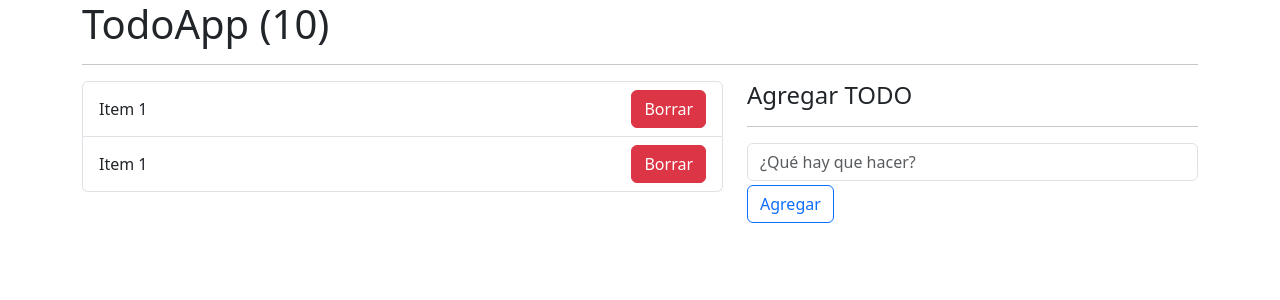
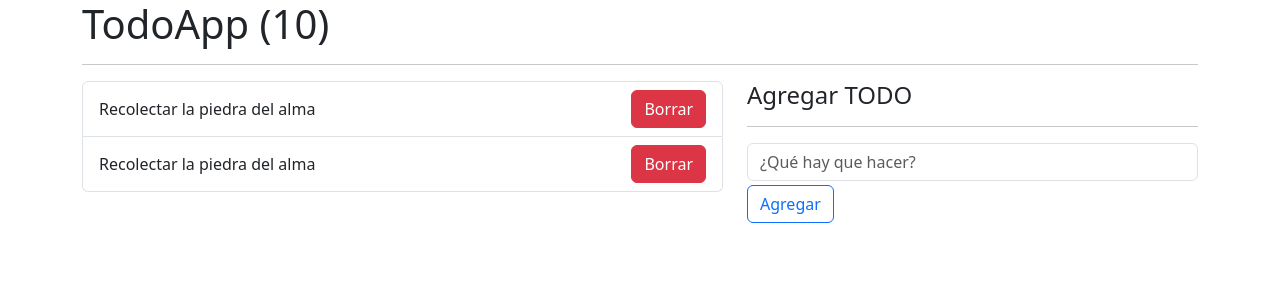
Before and after one commit to saulsistemas/CURSO-REACT, a React (Vite) app: page / in a window 1280 px wide. Shown: the top 300 px of the page. Built offline with nearby package versions, Linux system fonts and the light colour scheme.

Commit message:
08 componentes para todo

```diff
--- /dev/null
+++ b/src/08-useReducer/TodoAdd.jsx
@@ -0,0 +1,38 @@
+import React from 'react'
+import { useForm } from '../hooks/useForm'
+
+export const TodoAdd = ({onNewTodo}) => {
+    const { description, onInputChange, onResetForm } = useForm({
+        description: ''
+    })
+
+    const onFormSubmit = (event)=>{
+        event.preventDefault();
+
+        if(description.length<=1) return;
+
+        const newTodo = {
+            id: new Date().getTime(),
+            done:false,
+            description:description
+        }
+        onNewTodo(newTodo)
+        onResetForm();
+    }
+    return (
+        <form onSubmit={onFormSubmit}>
+            <input type="text"
+                placeholder='¿Qué hay que hacer?'
+                className='form-control'
+                name='description'
+                value={description}
+                onChange={onInputChange}
+            />
+            <button
+                className='btn btn-outline-primary mt-1'
+            >
+                Agregar
+            </button>
+        </form>
+    )
+}
--- a/src/08-useReducer/TodoApp.jsx
+++ b/src/08-useReducer/TodoApp.jsx
@@ -1,5 +1,7 @@
 import React, { useReducer } from 'react'
 import { todoReducer } from './todoReducer'
+import { TodoList } from './TodoList'
+import { TodoAdd } from './TodoAdd'
 
 const initialState = [
     {
@@ -17,6 +19,10 @@
 export const TodoApp = () => {
 
     const [todos, dispatch] = useReducer(todoReducer, initialState)
+
+    const handleNewTodo = ()=>{
+        console.log({todos});
+    }
     return (
         <>
             <h1>TodoApp (10)</h1>
@@ -25,33 +31,13 @@
             <div className='row'>
 
                 <div className='col-7'>
-                    <ul className='list-group'>
-                        {
-                            todos.map(todo => (
-
-                                <li key={todo.id} className='list-group-item d-flex justify-content-between'>
-                                    <span className='align-self-center'>Item 1</span>
-                                    <button className='btn btn-danger'>Borrar</button>
-                                </li>
-                            ))
-                        }
-                    </ul>
+                    <TodoList todos={todos} />
                 </div>
 
                 <div className='col-5'>
                     <h4>Agregar TODO</h4>
                     <hr />
-                    <form action="">
-                        <input type="text"
-                            placeholder='¿Qué hay que hacer?'
-                            className='form-control'
-                        />
-                        <button
-                            className='btn btn-outline-primary mt-1'
-                        >
-                            Agregar
-                        </button>
-                    </form>
+                    <TodoAdd onNewTodo={handleNewTodo} />
                 </div>
             </div>
         </>
--- /dev/null
+++ b/src/08-useReducer/TodoItem.jsx
@@ -0,0 +1,10 @@
+import React from 'react'
+
+export const TodoItem = ({todo}) => {
+    return (
+        <li  className='list-group-item d-flex justify-content-between'>
+            <span className='align-self-center'> { todo.description } </span>
+            <button className='btn btn-danger'>Borrar</button>
+        </li>
+    )
+}
--- /dev/null
+++ b/src/08-useReducer/TodoList.jsx
@@ -0,0 +1,18 @@
+import React from 'react'
+import { TodoItem } from './TodoItem'
+
+export const TodoList = ({todos = []}) => {
+    return (
+        <>
+            <ul className='list-group'>
+                {
+                    todos.map(todo => (
+
+                        <TodoItem key={todo.id} todo = {todo}/>
+                    ))
+                }
+            </ul>
+        </>
+
+    )
+}
```
